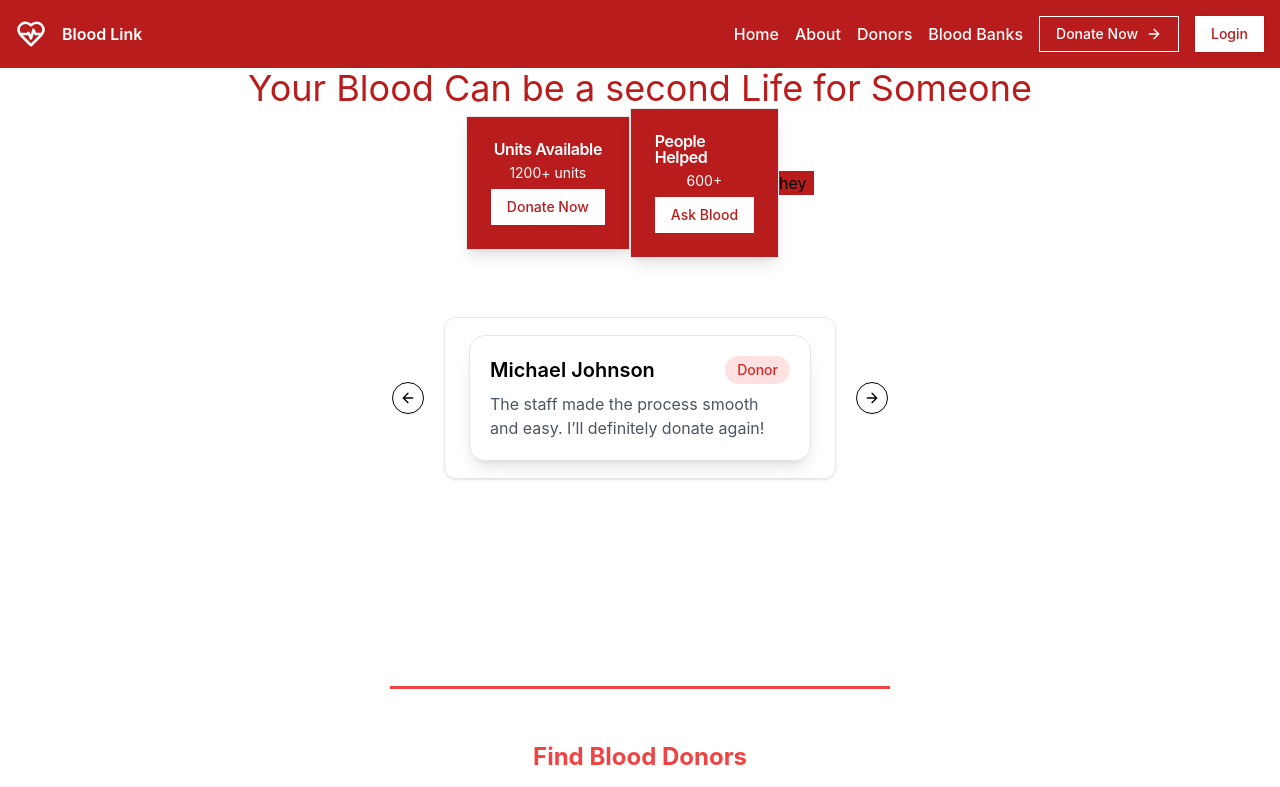
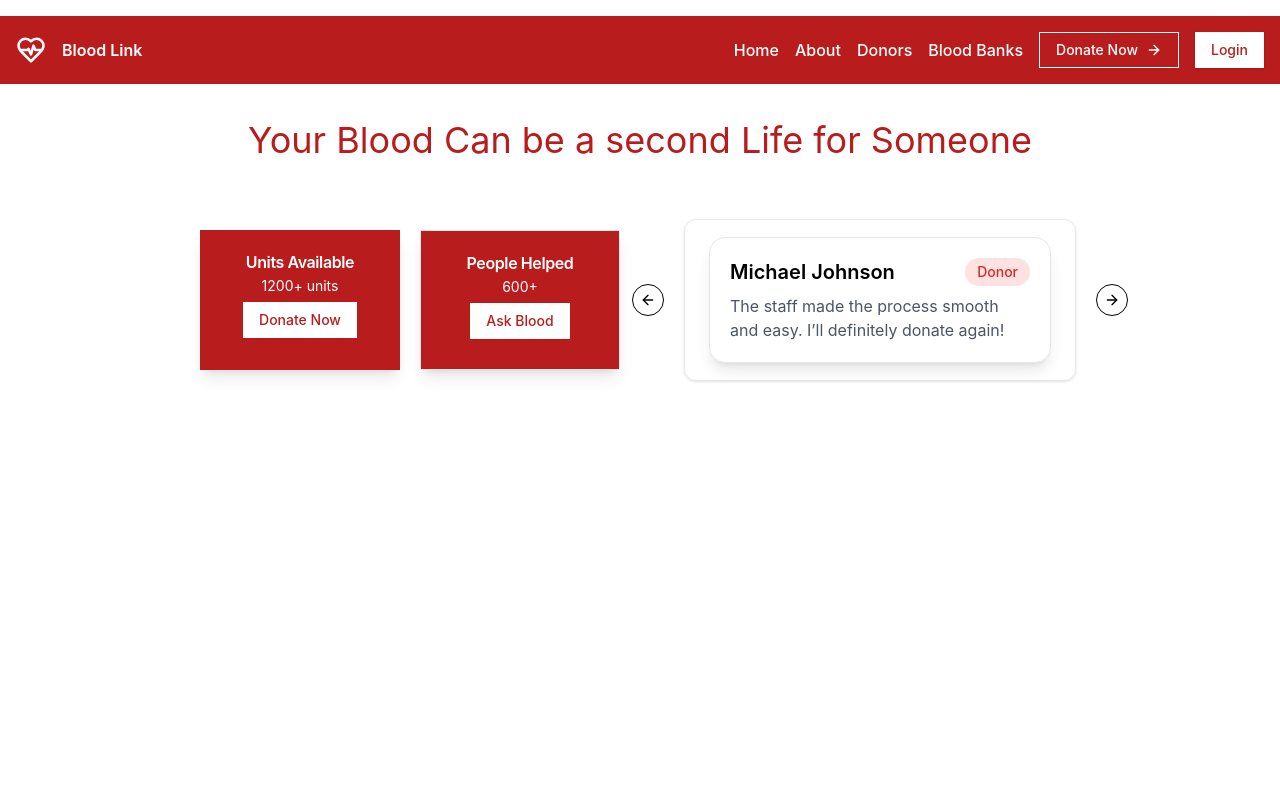
Before and after one commit to Mr-Udit/blood-link, a React (Vite) app: page / in a window 1280 px wide. Shown: the top 787 px of the page. Built offline with nearby package versions, Linux system fonts and the light colour scheme; no server answers.

Commit message:
navbar bugs fiexed

```diff
--- a/src/components/Hero.jsx
+++ b/src/components/Hero.jsx
@@ -27,63 +27,20 @@ const Hero = () => {
     <section>
       <div className="container sm:h-[950px] md:h-[600px] lg:h-[400px]  m-auto">
         <div className="sub-container">
-          {/* <div className="text-center slogan">
-            <h1 className="m-4 mt-10 text-4xl text-red-500">
-              Save lives by donating your valuable{" "}
-              <span className="text-red-700 underline">blood</span>.
-            </h1>
-          </div> */}
           <div className=" flex flex-wrap h-[270px] my-auto justify-around">
-            {/* <div className="flex flex-wrap justify-center mt-10 text-center cards">
-              <Card className="w-[270px] h-[270px] bg-red-500 mr-4">
-                <CardHeader>
-                  <CardTitle className="text-3xl text-white">
-                    Units Avilable
-                  </CardTitle>
-                  <CardDescription className="text-gray-900">
-                    We have only this blood left in stock
-                  </CardDescription>
-                </CardHeader>
-                <CardContent>
-                  <h3 className="text-3xl text-white underline">
-                    12 <span className="underline">Units</span>
-                  </h3>
-                </CardContent>
-                <CardFooter className="flex justify-center">
-                  <Button variant="outline">
-                    Donate Now <ArrowRight />{" "}
-                  </Button>
-                </CardFooter>
-              </Card>
-              <Card className="w-[270px] h-[270px] bg-red-500">
-                <CardHeader>
-                  <CardTitle className="text-3xl text-white">
-                    People helped
-                  </CardTitle>
-                  <CardDescription className="text-gray-900">
-                    We have helped many pepele as listed below
-                  </CardDescription>
-                </CardHeader>
-                <CardContent>
-                  <h3 className="text-3xl text-white">
-                    1200 + <span className="underline">people</span>
-                  </h3>
-                </CardContent>
-              </Card>
-            </div> */}
             <div className="carousal md:mt-10 h-[160px] lg:my-auto">
               <Carousel
                 plugins={[plugin.current]}
-                className="w-[400px]"
+                className=" border-none w-[400px]"
                 onMouseEnter={plugin.current.stop}
                 onMouseLeave={plugin.current.reset}
               >
                 <CarouselContent>
                   {bloodDonationFeedback.map((feedback, index) => (
-                    <CarouselItem key={index}>
+                    <CarouselItem  key={index}>
                       <div className="p-1">
                         <Card>
-                          <CardContent className="flex items-center h-[160px] justify-center p-6">
+                          <CardContent className=" border-none flex items-center h-[160px] justify-center p-6">
                             <motion.div
                               className="bg-white p-5 w-full rounded-2xl shadow-lg border border-gray-200 hover:shadow-xl transition-all duration-300"
                               whileHover={{ scale: 1.05 }}
@@ -93,11 +50,10 @@ const Hero = () => {
                                   {feedback.name}
                                 </h3>
                                 <span
-                                  className={`px-3 py-1 rounded-full text-sm font-medium ${
-                                    feedback.role === "Donor"
+                                  className={`px-3 py-1 rounded-full text-sm font-medium ${feedback.role === "Donor"
                                       ? "bg-red-100 text-red-600"
                                       : "bg-blue-100 text-blue-600"
-                                  }`}
+                                    }`}
                                 >
                                   {feedback.role}
                                 </span>
--- a/src/components/Home.jsx
+++ b/src/components/Home.jsx
@@ -19,15 +19,15 @@ const Home = () => {
 
         {/* Section 1 */}
         <Section1 />
-            <Hero />
-            <Separator className=" w-[500px] h-[3px] bg-red-500 m-auto my-7" />
+            {/* <Hero /> */}
+            {/* <Separator className=" w-[500px] h-[3px] bg-red-500 m-auto my-7" />
             <BloodSearch/>
             <Separator className=" w-[700px] m-auto my-7" />
             <Infor heading={DonationImportance.heading}>
                 {donationImportance}
             </Infor>
             <Separator className=" w-[300px] m-auto my-7" />
-            <Footer />
+            <Footer /> */}
         </main>
     )
 }
--- a/src/components/Navbar.jsx
+++ b/src/components/Navbar.jsx
@@ -22,8 +22,9 @@ import {
 
 const Navbar = () => {
   return (
-    <div className="bg-red-700 sticky top-0 z-50">
-      <nav className="text-white flex justify-between items-center p-4">
+    <div className="h-16 mb-10 dark:bg-[#0A0A0A] mt-4 bg-white border-b dark:border-b-gray-800 border-b-gray-200 top-0 left-0 right-0 duration-300 z-10">
+      <div className="bg-red-700 sticky top-0 z-50 items-center w-full justify-between hidden mx-auto max-w-7xl md:flex">
+        <nav className="text-white flex w-full justify-between items-center p-4">
           <div className="flex items-center gap-4 ">
             <HeartPulse size={30} className="text-white" />
             <h1 className="text-white font-semibold" >Blood Link</h1>
@@ -55,50 +56,84 @@ const Navbar = () => {
                 <SignedIn>
                   <UserButton></UserButton>
                 </SignedIn>
-
               </li>
             </ul>
           </div>
         </nav>
         {/* user icon and dark mode icon */}
       </div>
+      <div className="flex items-center justify-between h-full px-4 md:hidden">
+        <School size={30} />
+        <h1 className="text-2xl font-extrabold md:block" >E Learning</h1>
+        <MobileNavbar />
+      </div>
+    </div>
+
   )
 };
 
 export default Navbar;
 
 
-// const MobileNavbar = () => {
-//   const role = "mentor"
+const MobileNavbar = () => {
+  const role = "mentor"
 
-//   return (
-//     <Sheet>
-//       <SheetTrigger asChild>
-//         <Button className="text-black bg-gray-100 rounded-full hover:bg-gray-200">
-//           <Menu />
-//         </Button>
-//       </SheetTrigger>
-//       <SheetContent className="flex flex-col" >
-//         <SheetHeader className="flex flex-col items-center justify-between mt-2">
-//           <SheetTitle>Blood Link</SheetTitle>
-//         </SheetHeader>
-//         <nav className="flex flex-col space-y-4">
-//           <a to="/my-learning">My Learning</a>
-//           <a to="/profile">Edit Profile</a>
+  return (
+    <Sheet>
+      <SheetTrigger asChild>
+        <Button className="text-black bg-gray-100 rounded-full hover:bg-gray-200">
+          <Menu />
+        </Button>
+      </SheetTrigger>
+      <SheetContent className="flex bg-red-700 flex-col" >
+        <SheetHeader className="flex flex-col items-center justify-between mt-2">
+          <SheetTitle><div className="flex items-center justify-between h-full px-4 md:hidden">
+            <School size={30} />
+            <h1 className="text-2xl font-extrabold md:block" >E Learning</h1>
+            <MobileNavbar />
+          </div>
+          </SheetTitle>
+        </SheetHeader>
+        <nav className="flex flex-col space-y-4">
+        <ul className="flex text-white list-none  flex-col items-center justify-center font-medium">
+              <li className="mr-4 mb-4" style={{ textTransform: "capitalize" }}>
+                <Link to="/">home</Link>
+              </li>
+              <li className="mr-4 mb-4" style={{ textTransform: "capitalize" }}>
+                <Link to="/">about</Link>
+              </li>
+              <li className="mr-4 mb-4" style={{ textTransform: "capitalize" }}>
+                <Link to="/">Donors</Link>
+              </li>
+              <li className="mr-4 mb-4" style={{ textTransform: "capitalize" }}>
+                <Link to="/">blood banks</Link>
+              </li>
+              <li className="mr-4 mb-4" style={{ textTransform: "capitalize" }}>
+                <Button variant="outline" className="text-white bg-red-700">Donate Now <ArrowRight /> </Button>
+              </li>
+              <li>
+                <SignedOut>
+                  <SignInButton>
+                    <Button className="bg-white text-red-700" >Login</Button>
+                  </SignInButton>
+                </SignedOut>
 
-
-
-//         </nav>
-//         {
-//           role === "mentor" && (
-//             <SheetFooter>
-//               <SheetClose asChild>
-//                 <Button type="submit">Dashboard</Button>
-//               </SheetClose>
-//             </SheetFooter>
-//           )
-//         }
-//       </SheetContent>
-//     </Sheet>
-//   );
-// };
+                <SignedIn>
+                  <UserButton></UserButton>
+                </SignedIn>
+              </li>
+            </ul>
+        </nav>
+        {
+          role === "mentor" && (
+            <SheetFooter>
+              <SheetClose asChild>
+                <Button type="submit">Dashboard</Button>
+              </SheetClose>
+            </SheetFooter>
+          )
+        }
+      </SheetContent>
+    </Sheet>
+  );
+};
--- a/src/components/Section1.jsx
+++ b/src/components/Section1.jsx
@@ -19,9 +19,8 @@ const Section1 = () => {
         Your Blood Can be a second Life for Someone
       </div>
       <div className="flex  items-center justify-between">
-        <div className="flex  items-center justify-center ">
-
-          <Card className="rounded-lg shadow-lg bg-red-700">
+        <div className="flex  items-center border-none justify-center mt-10 " >
+          <Card className="rounded-lg mr-5 shadow-lg border-none bg-red-700 w-[200px] h-[140px] ">
             <CardHeader className="flex items-center justify-between  text-white">
               <CardTitle>Units Available</CardTitle>
               <CardDescription>1200+ units</CardDescription>
@@ -30,16 +29,16 @@ const Section1 = () => {
 
           </Card>
 
-          <Card className="rounded-lg shadow-lg bg-red-700 text-white">
+          <Card className="rounded-lg shadow-lg bg-red-700 text-white w-[200px] h-[140px] ">
             <CardHeader className="flex items-center justify-between">
               <CardTitle>People Helped</CardTitle>
               <CardDescription>600+</CardDescription>
-                <Button variant="secondary" className="bg-white text-red-700 hover:bg-red-700 hover:text-white rounded-lg" >Ask Blood</Button>
+              <Button variant="secondary" className="bg-white text-red-700 hover:bg-red-700 hover:text-white rounded-lg" >Ask Blood</Button>
             </CardHeader>
           </Card>
         </div>
-        <div className="bg-red-700 w-3/4">
-    hey
+        <div className=" ml-[60px] h-[240px] ">
+        <Hero/>
         </div>
       </div>
     </div>
--- a/src/index.css
+++ b/src/index.css
@@ -1,7 +1,7 @@
 @tailwind base;
 @tailwind components;
 @tailwind utilities;
-@import url('https://fonts.googleapis.com/css2?family=Inter:ital,opsz,wght@0,14..32,100..900;1,14..32,100..900&display=swap');
+/* @import url('https://fonts.googleapis.com/css2?family=Inter:ital,opsz,wght@0,14..32,100..900;1,14..32,100..900&display=swap'); */
 
 body{
   font-family: "Inter",sans-serif;
```
Also changed, not shown: 1 other file (tests, documents, lock files or other folders). Lines whose indentation alone changed are shown as unchanged.
